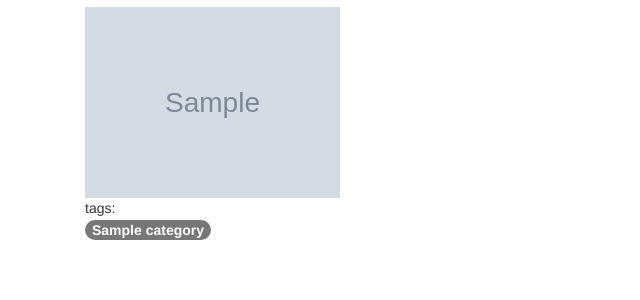
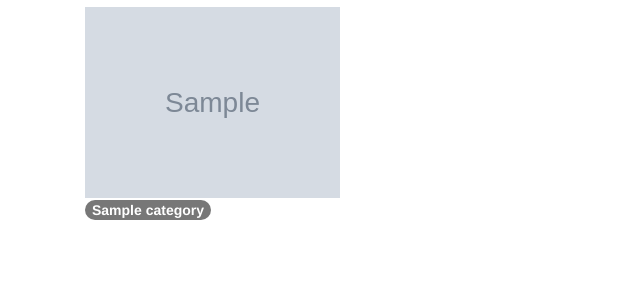
Before and after one commit to ivxxi/gallery, a Django app: page / in a window 1280 px wide. Shown: the part 149-449 px from the top of the page, without its empty margins (0-640 px from the left). Run offline with Django 3.2, Linux system fonts and the light colour scheme; tables that the repository leaves empty hold one stand-in row (values such as "Sample post"); grey boxes marked "Sample" are stand-in pictures; some libraries are stand-ins or nearby versions.

Commit message:
deployment

```diff
--- a/gallore/templates/index.html
+++ b/gallore/templates/index.html
@@ -21,7 +21,7 @@
       <br>
       <p>
         {% for category in image.categories.all %}
-        tags: <br><span class="badge badge-secondary" style="font-size:1em;">{{category}}</span>
+        <span class="badge badge-secondary" style="font-size:1em;">{{category}}</span>
         {% endfor %}
       </p>
     </div>
```
